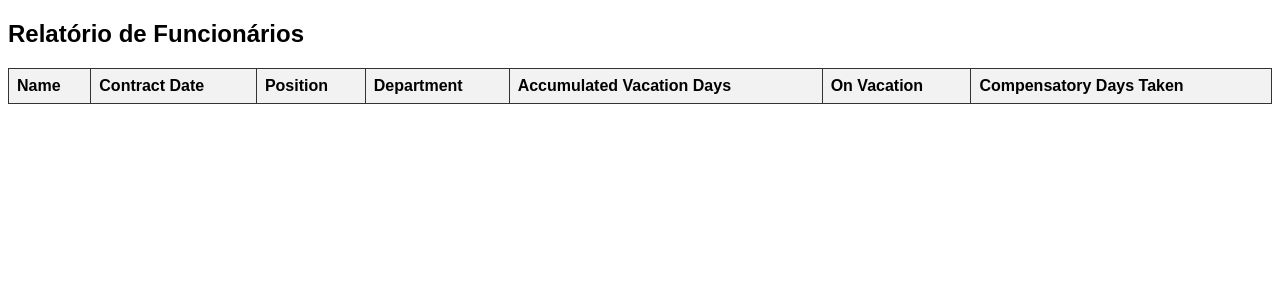
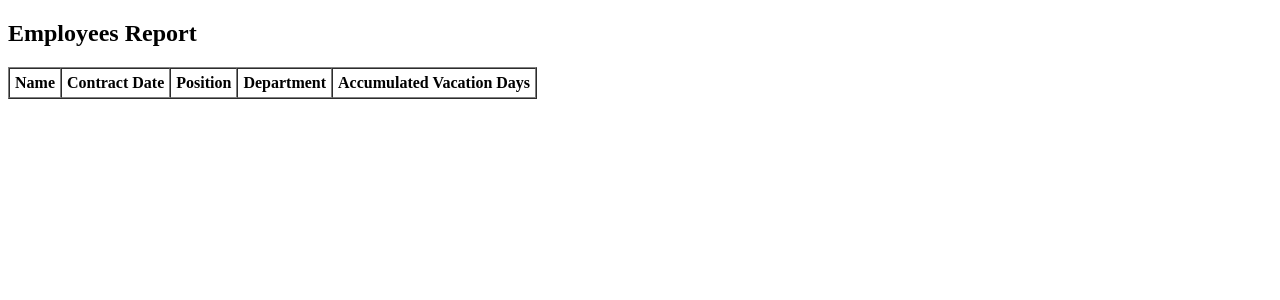
Before and after one commit to Jubilio/Vacation_Management, a Django app: page /reports/ in a window 1280 px wide. Shown: the top 300 px of the page. Run offline with Django 5.2, Linux system fonts and the light colour scheme; lists and menus that the app fills with data are empty.

Commit message:
An update

```diff
--- a/hr_management/reports/views.py
+++ b/hr_management/reports/views.py
@@ -2,46 +2,18 @@ from django.shortcuts import render
 from django.http import HttpResponse
 from django.template.loader import render_to_string
 from employees.models import Employee
-from django.utils import timezone
+import openpyxl
 from xhtml2pdf import pisa
-import openpyxl
+
 from django.shortcuts import render
-
 
 def reports_index(request):
     return render(request, 'reports/report.html')
 
+
 def generate_pdf(request):
-    today = timezone.now().date()
     employees = Employee.objects.all()
-
-    # Monte uma lista de registros com as informações necessárias
-    report_data = []
-    for emp in employees:
-        # Verifica se o funcionário está de férias
-        # (Considera um pedido de férias com status "Approved" cujo período inclui a data de hoje)
-        is_on_vacation = emp.vacationrequest_set.filter(
-            status='A',
-            start_date__lte=today,
-            return_date__gte=today
-        ).exists()
-
-        # Conta quantos dias compensatórios foram utilizados
-        from vacations.models import CompensatoryDay  # Evite import circular se necessário
-        comp_days_taken = CompensatoryDay.objects.filter(employee=emp, used=True).count()
-
-        report_data.append({
-            'name': emp.name,
-            'contract_date': emp.contract_date,
-            'position': emp.position,
-            'department': emp.department,
-            'accumulated_vacation_days': emp.accumulated_vacation_days(),
-            'is_on_vacation': is_on_vacation,
-            'comp_days_taken': comp_days_taken,
-        })
-
-    # Renderiza o template usando report_data
-    html = render_to_string('reports/report.html', {'employees': report_data})
+    html = render_to_string('reports/report.html', {'employees': employees})
     response = HttpResponse(content_type='application/pdf')
     pisa_status = pisa.CreatePDF(html, dest=response)
     if pisa_status.err:
@@ -49,44 +21,20 @@ def generate_pdf(request):
     return response
 
 def generate_excel(request):
-    today = timezone.now().date()
     employees = Employee.objects.all()
     workbook = openpyxl.Workbook()
     sheet = workbook.active
     sheet.title = "Employees"
-
-    # Cabeçalho do relatório com as novas colunas
-    sheet.append([
-        'Name',
-        'Contract Date',
-        'Position',
-        'Department',
-        'Accumulated Vacation Days',
-        'On Vacation',
-        'Compensatory Days Taken'
-    ])
-
-    from vacations.models import CompensatoryDay
+    sheet.append(['Name', 'Contract Date', 'Position', 'Department', 'Accumulated Vacation Days'])
     for emp in employees:
-        is_on_vacation = emp.vacationrequest_set.filter(
-            status='A',
-            start_date__lte=today,
-            return_date__gte=today
-        ).exists()
-        comp_days_taken = CompensatoryDay.objects.filter(employee=emp, used=True).count()
         sheet.append([
             emp.name,
             emp.contract_date,
             emp.position,
             emp.department,
-            emp.accumulated_vacation_days(),
-            "Yes" if is_on_vacation else "No",
-            comp_days_taken,
+            emp.accumulated_vacation_days()
         ])
-
-    response = HttpResponse(
-        content_type='application/vnd.openxmlformats-officedocument.spreadsheetml.sheet'
-    )
+    response = HttpResponse(content_type='application/ms-excel')
     response['Content-Disposition'] = 'attachment; filename="employees.xlsx"'
     workbook.save(response)
     return response
--- a/hr_management/templates/reports/report.html
+++ b/hr_management/templates/reports/report.html
@@ -1,18 +1,12 @@
 <!DOCTYPE html>
-<html lang="pt">
+<html>
 <head>
-    <meta charset="UTF-8">
-    <title>Relatório de Funcionários</title>
-    <style>
-        body { font-family: Arial, sans-serif; }
-        table { width: 100%; border-collapse: collapse; margin: 20px 0; }
-        th, td { border: 1px solid #333; padding: 8px; text-align: left; }
-        th { background-color: #f2f2f2; }
-    </style>
+    <meta charset="utf-8">
+    <title>Employees Report</title>
 </head>
 <body>
-    <h2>Relatório de Funcionários</h2>
-    <table>
+<h2>Employees Report</h2>
+<table border="1" cellspacing="0" cellpadding="5">
     <thead>
         <tr>
             <th>Name</th>
@@ -20,8 +14,6 @@
             <th>Position</th>
             <th>Department</th>
             <th>Accumulated Vacation Days</th>
-                <th>On Vacation</th>
-                <th>Compensatory Days Taken</th>
         </tr>
     </thead>
     <tbody>
@@ -32,8 +24,6 @@
             <td>{{ employee.position }}</td>
             <td>{{ employee.department }}</td>
             <td>{{ employee.accumulated_vacation_days }}</td>
-                <td>{{ employee.is_on_vacation|yesno:"Yes,No" }}</td>
-                <td>{{ employee.comp_days_taken }}</td>
         </tr>
         {% endfor %}
     </tbody>
```
Also changed, not shown: hr_management/static/css/pdf.css (added, +23 -0 lines). Lines whose indentation alone changed are shown as unchanged.
